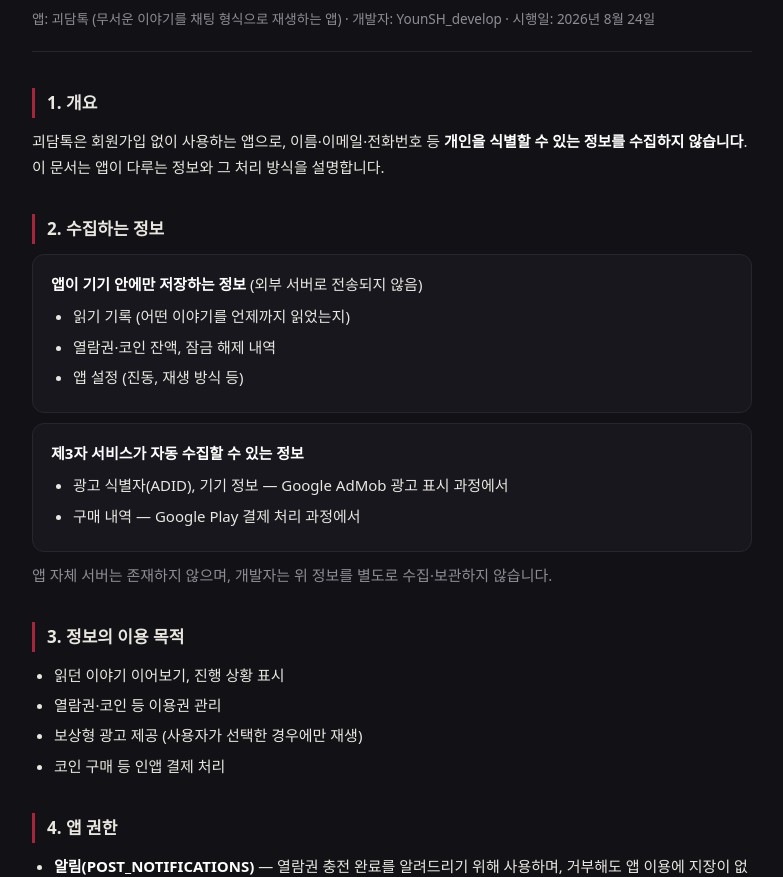
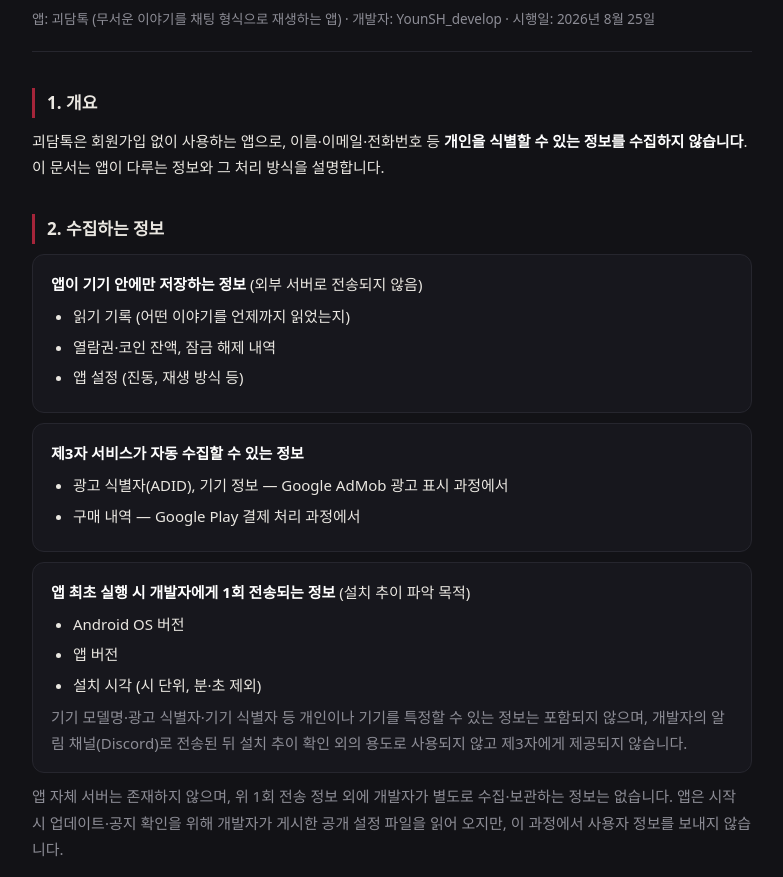
Before and after one commit to YounSHdevelop/horrorchat-policy, a plain HTML site: page index.html in a window 1280 px wide. Shown: the part 90-967 px from the top of the page, without its empty margins (248-1031 px from the left). Drawn offline with Linux system fonts and the light colour scheme.

Commit message:
앱 원격 설정(app_config.json) 추가 + 첫 설치 알림 전송 정보 고지
- app_config.json: 최신 versionCode·긴급 공지(킬 스위치) — 앱이 시작 시 읽음
- 2절에 최초 실행 1회 전송 정보(OS 버전·앱 버전·설치 시각) 고지 추가, 시행일 갱신

Claude-Session: https://claude.ai/code/session_01LJSzjizhxW2XAhjUqV88Ea

```diff
--- a/index.html
+++ b/index.html
@@ -25,7 +25,7 @@
 <body>
 <div class="wrap">
 <h1>괴담톡 개인정보처리방침</h1>
-<p class="sub">앱: 괴담톡 (무서운 이야기를 채팅 형식으로 재생하는 앱) · 개발자: YounSH_develop · 시행일: 2026년 8월 24일</p>
+<p class="sub">앱: 괴담톡 (무서운 이야기를 채팅 형식으로 재생하는 앱) · 개발자: YounSH_develop · 시행일: 2026년 8월 25일</p>
 
 <h2>1. 개요</h2>
 <p>괴담톡은 회원가입 없이 사용하는 앱으로, 이름·이메일·전화번호 등 <strong>개인을 식별할 수 있는 정보를 수집하지 않습니다</strong>. 이 문서는 앱이 다루는 정보와 그 처리 방식을 설명합니다.</p>
@@ -46,7 +46,16 @@
   <li>구매 내역 — Google Play 결제 처리 과정에서</li>
 </ul>
 </div>
-<p class="muted">앱 자체 서버는 존재하지 않으며, 개발자는 위 정보를 별도로 수집·보관하지 않습니다.</p>
+<div class="card">
+<p><strong>앱 최초 실행 시 개발자에게 1회 전송되는 정보</strong> (설치 추이 파악 목적)</p>
+<ul>
+  <li>Android OS 버전</li>
+  <li>앱 버전</li>
+  <li>설치 시각 (시 단위, 분·초 제외)</li>
+</ul>
+<p class="muted">기기 모델명·광고 식별자·기기 식별자 등 개인이나 기기를 특정할 수 있는 정보는 포함되지 않으며, 개발자의 알림 채널(Discord)로 전송된 뒤 설치 추이 확인 외의 용도로 사용되지 않고 제3자에게 제공되지 않습니다.</p>
+</div>
+<p class="muted">앱 자체 서버는 존재하지 않으며, 위 1회 전송 정보 외에 개발자가 별도로 수집·보관하는 정보는 없습니다. 앱은 시작 시 업데이트·공지 확인을 위해 개발자가 게시한 공개 설정 파일을 읽어 오지만, 이 과정에서 사용자 정보를 보내지 않습니다.</p>
 
 <h2>3. 정보의 이용 목적</h2>
 <ul>
```
Also changed, not shown: app_config.json (added, +9 -0 lines).
